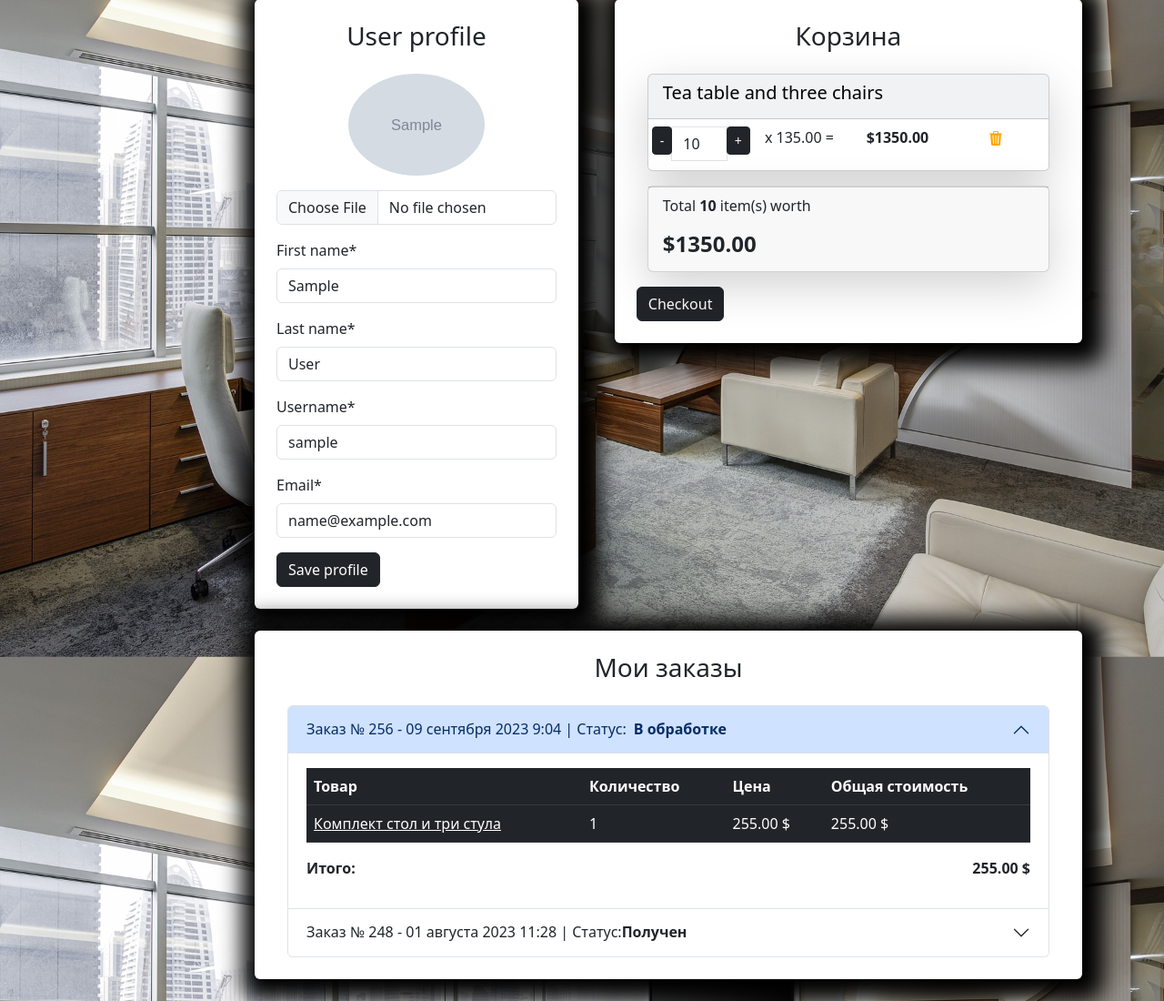
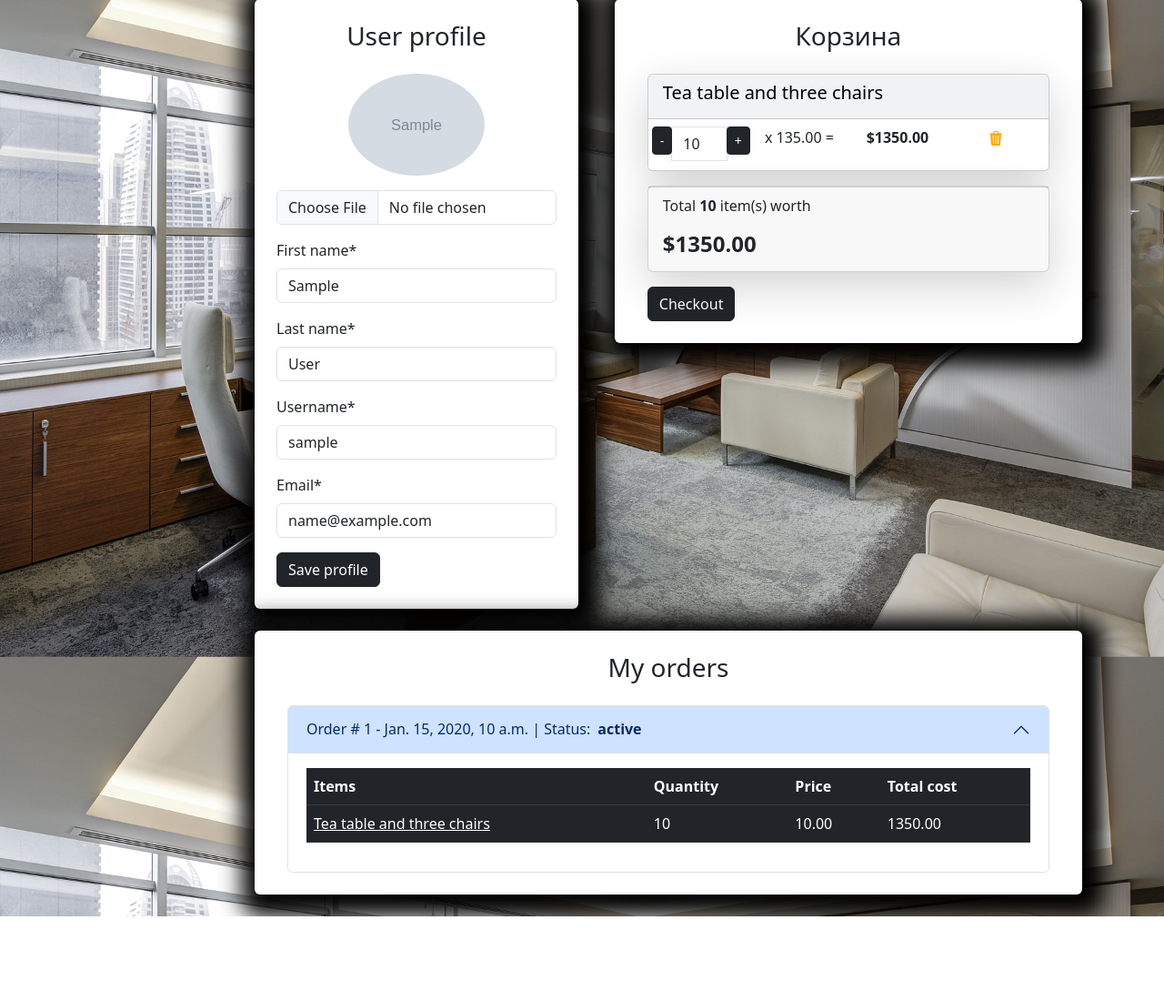
Before and after one commit to TaniIlves/edushop, a Django app: page /user/profile/ in a window 1280 px wide. Shown: the part 133-1233 px from the top of the page at 91% size. After the commit the page ends 1140 px from the top, so only its background shows below. Run offline with Django 4.2, Linux system fonts and the light colour scheme; a user stored in the database is signed in; data comes from the database, SQL or seed files in the repository; tables that the repository leaves empty hold one stand-in row (values such as "Sample post"); grey boxes marked "Sample" are stand-in pictures; some libraries are stand-ins or nearby versions.

Commit message:
Final edits (really not)

```diff
--- a/carts/templates/carts/includes/cart_include.html
+++ b/carts/templates/carts/includes/cart_include.html
@@ -44,3 +44,10 @@
     <h4 class="float-left"><strong>${{ carts.total_price }}</strong></h4>
   </div>
 </div>
+{% if not carts and not order %}
+  <a class="btn btn-outline-dark disabled" aria-disabled="true" href="#">
+{% else %}
+  <a class="btn btn-dark" href="{% url 'order:create_order' %}">
+{% endif %}
+Checkout
+</a>
--- a/carts/utils.py
+++ b/carts/utils.py
@@ -3,9 +3,9 @@ from carts.models import Cart
 
 def get_user_carts(request):
     if request.user.is_authenticated:
-        return Cart.objects.filter(user=request.user)
+        return Cart.objects.filter(user=request.user).select_related('product')
 
     if not request.session.session_key:
         request.session.create()
 
-    return Cart.objects.filter(session_key=request.session.session_key)
+    return Cart.objects.filter(session_key=request.session.session_key).select_related('product')
--- a/orders/views.py
+++ b/orders/views.py
@@ -1,4 +1,5 @@
 from django.contrib import messages
+from django.contrib.auth.decorators import login_required
 from django.db import transaction
 from django.forms import ValidationError
 from django.shortcuts import redirect, render
@@ -8,6 +9,7 @@ from orders.forms import CreateOrderForm
 from orders.models import Order, OrderItem
 
 
+@login_required
 def create_order(request):
     if request.method == 'POST':
         form = CreateOrderForm(data=request.POST)
@@ -67,5 +69,6 @@ def create_order(request):
     context = {
         'title': 'Home - Placing an order',
         'form': form,
+        'order': True,
     }
     return render(request, 'orders/create_order.html', context=context)
--- a/users/templates/users/profile.html
+++ b/users/templates/users/profile.html
@@ -74,92 +74,57 @@
               <!-- Закончилась разметка корзины -->
             </div>
 
-            {% if not carts %}
-              <a class="btn btn-outline-dark disabled" aria-disabled="true" href="orders/create_order.html">
-            {% else %}
-              <a class="btn btn-dark" href="orders/create_order.html">
-            {% endif %}
-            Checkout
-            </a>
-
           </div>
         </div>
         <!-- Оформленные заказы -->
         <div class="col-md-12">
           <div class=" bg-white p-4 mb-4 mx-2 rounded custom-shadow">
-            <h3 class="text-center mb-4">Мои заказы</h3>
+            <h3 class="text-center mb-4">My orders</h3>
             <!-- Разметка заказов -->
             <div class="container">
               <div class="accordion" id="accordionExample">
+                {% for order in orders %}
                   <div class="accordion-item">
-                  <h2 class="accordion-header" id="heading1">
-                    <button class="accordion-button" type="button" data-bs-toggle="collapse" data-bs-target="#collapse1"
-                            aria-expanded="false" aria-controls="collapse1">
-                      Заказ № 256 - 09 сентября 2023 9:04 | Статус:<strong class="mx-2"> В обработке</strong>
+                    <h2 class="accordion-header" id="heading{{ order.id }}">
+                      <button class="accordion-button {% if order != orders.0 %}collapsed{% endif %}" type="button"
+                              data-bs-toggle="collapse" data-bs-target="#collapse{{ order.id }}" aria-expanded="false"
+                              aria-controls="collapse{{ order.id }}">
+                        Order # {{ order.id }} - {{ order.created_timestamp }} | Status:
+                        <strong class="mx-2">{{ order.status }}</strong>
                       </button>
                     </h2>
-                  <div id="collapse1" class="accordion-collapse collapse show" aria-labelledby="heading1"
-                       data-bs-parent="#accordionExample">
+                    <div id="collapse{{ order.id }}"
+                         class="accordion-collapse collapse {% if order == orders.0 %}show{% endif %}"
+                         aria-labelledby="heading{{ order.id }}" data-bs-parent="#accordionExample">
                       <div class="accordion-body">
-                      <table class="table table-dark table-hover" aria-describedby="OrderTable">
+                        <table aria-label="Table of user orders"  class="table table-dark table-hover">
                           <thead>
                           <tr>
-                          <th>Товар</th>
-                          <th>Количество</th>
-                          <th>Цена</th>
-                          <th>Общая стоимость</th>
+                            <th>Items</th>
+                            <th>Quantity</th>
+                            <th>Price</th>
+                            <th>Total cost</th>
                           </tr>
                           </thead>
                           <tbody>
+                          {% for item in order.orderitem_set.all %}
                             <tr>
-                          <td><a class="text-white" href="#">Комплект стол и три стула</a></td>
-                          <td>1</td>
-                          <td>255.00 $</td>
-                          <td>255.00 $</td>
-
+                              <td>
+                                <a class="text-white" href="{% url 'goods:product' item.product.slug %}">
+                                  {{ item.product.name }}
+                                </a>
+                              </td>
+                              <td>{{ item.quantity }}</td>
+                              <td>{{ item.price }}</td>
+                              <td>{{ item.products_price }}</td>
                             </tr>
-                        </tbody>
-                      </table>
-                      <div class="d-flex justify-content-between">
-                        <p><strong>Итого:</strong></p>
-                        <p><strong>255.00 $</strong></p>
-
-                      </div>
-                    </div>
-                  </div>
-                </div>
-                <div class="accordion-item">
-                  <h2 class="accordion-header" id="heading2">
-                    <button class="accordion-button collapsed" type="button" data-bs-toggle="collapse"
-                            data-bs-target="#collapse2" aria-expanded="false" aria-controls="collapse2">
-                      Заказ № 248 - 01 августа 2023 11:28 | Статус: <strong>Получен</strong>
-                    </button>
-                  </h2>
-                  <div id="collapse2" class="accordion-collapse collapse" aria-labelledby="heading2"
-                       data-bs-parent="#accordionExample">
-                    <div class="accordion-body">
-                      <table class="table table-dark table-hover" aria-describedby="OrderTable">
-                        <thead>
-                        <tr>
-                          <th>Товар</th>
-                          <th>Количество</th>
-                          <th>Цена</th>
-                          <th>Общая стоимость</th>
-                        </tr>
-                        </thead>
-                        <tbody>
-                        <tr>
-                          <td><a class="text-white" href="#">Стул офисный</a></td>
-                          <td>2</td>
-                          <td>30.00 $</td>
-                          <td>60.00 $</td>
-
-                        </tr>
+                          {% endfor %}
                           </tbody>
                         </table>
                       </div>
                     </div>
                   </div>
+                {% endfor %}
               </div>
             </div>
             <!-- Закончилась разметка заказов -->
--- a/users/views.py
+++ b/users/views.py
@@ -1,10 +1,12 @@
 from django.contrib import auth, messages
 from django.contrib.auth.decorators import login_required
+from django.db.models import Prefetch
 from django.shortcuts import render, redirect
 from django.http import HttpResponseRedirect
 from django.urls import reverse
 
 from carts.models import Cart
+from orders.models import Order, OrderItem
 from users.forms import UserLoginForm, UserRegistrationForm, ProfileForm
 
 
@@ -87,9 +89,19 @@ def profile(request):
     else:
         form = ProfileForm(instance=request.user)
 
+    orders = (
+        Order.objects.filter(user=request.user).prefetch_related(
+            Prefetch(
+                'orderitem_set',
+                queryset=OrderItem.objects.select_related('product'),
+            )
+        ).order_by('-id')
+    )
+
     context = {
         'title': 'Fucking shop - Profile',
         'form': form,
+        'orders': orders
     }
     return render(request, 'users/profile.html', context)
 
```
Also changed, not shown: templates/includes/cart_button.html (+0 -8 lines), users/templates/users/users_cart.html (+0 -8 lines). Lines whose indentation alone changed are shown as unchanged.
